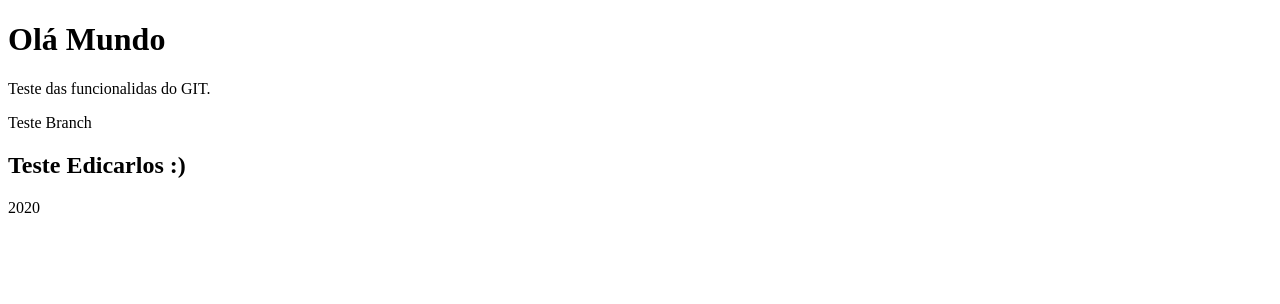
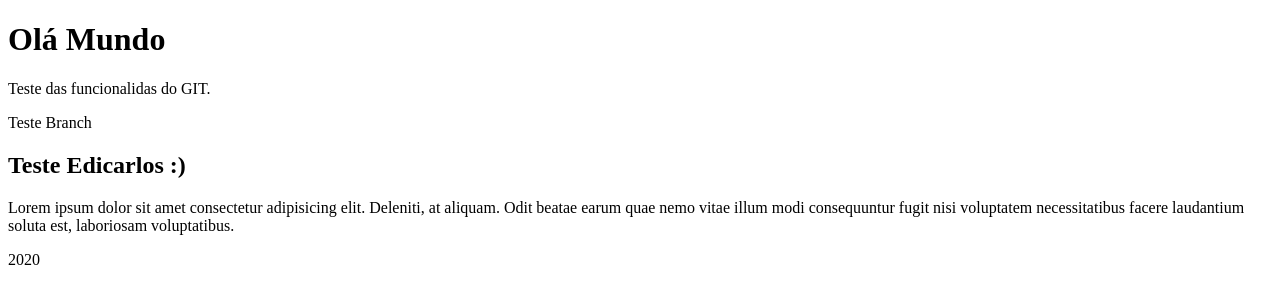
Before and after one commit to helenharumi/helenharumi.github.io, a plain HTML site: page index.html in a window 1280 px wide. Drawn offline with Linux system fonts and the light colour scheme.

Commit message:
add informação

```diff
--- a/index.html
+++ b/index.html
@@ -11,6 +11,7 @@
     <p>Teste das funcionalidas do GIT.</p>
     <p>Teste Branch</p>
     <h2>Teste Edicarlos :) </h2>
+    <p>Lorem ipsum dolor sit amet consectetur adipisicing elit. Deleniti, at aliquam. Odit beatae earum quae nemo vitae illum modi consequuntur fugit nisi voluptatem necessitatibus facere laudantium soluta est, laboriosam voluptatibus.</p>
     <footer>2020</footer>
 
 
```
